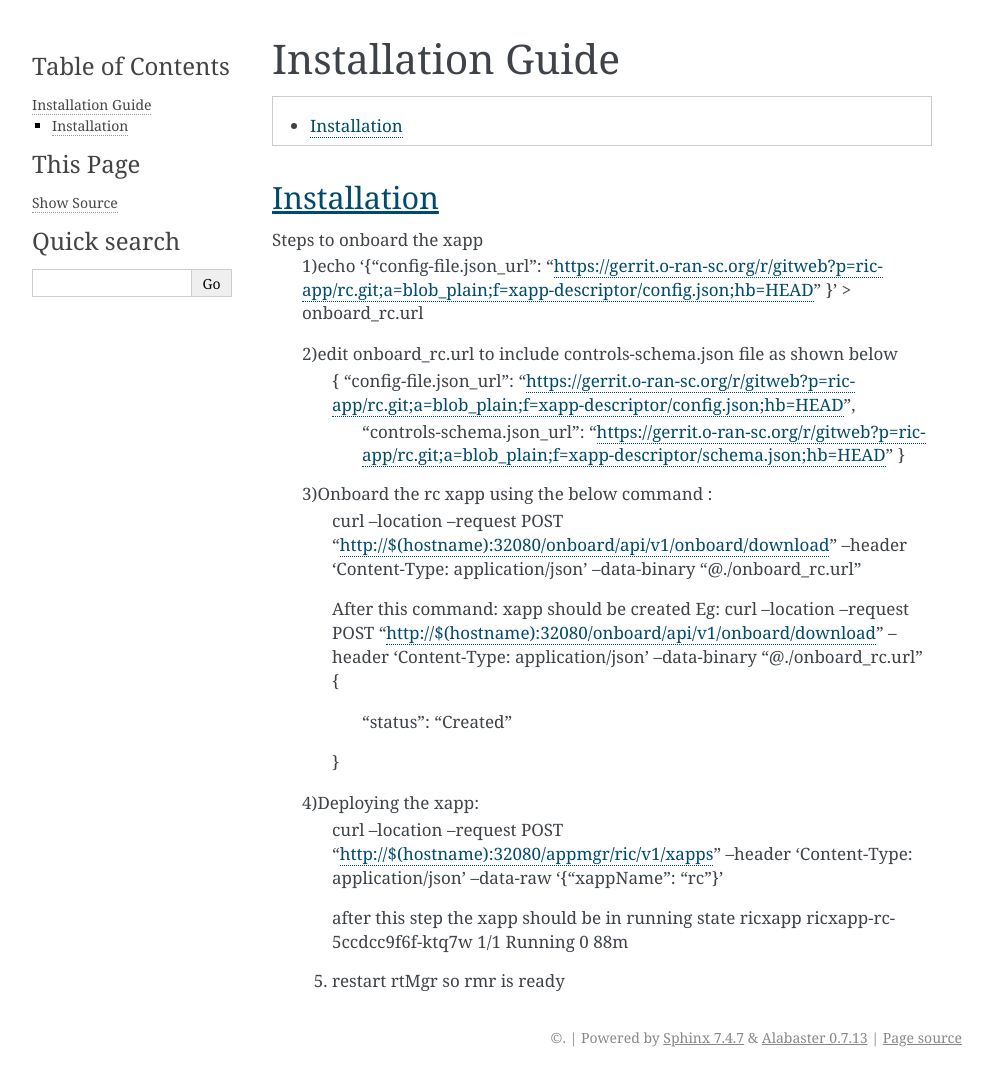
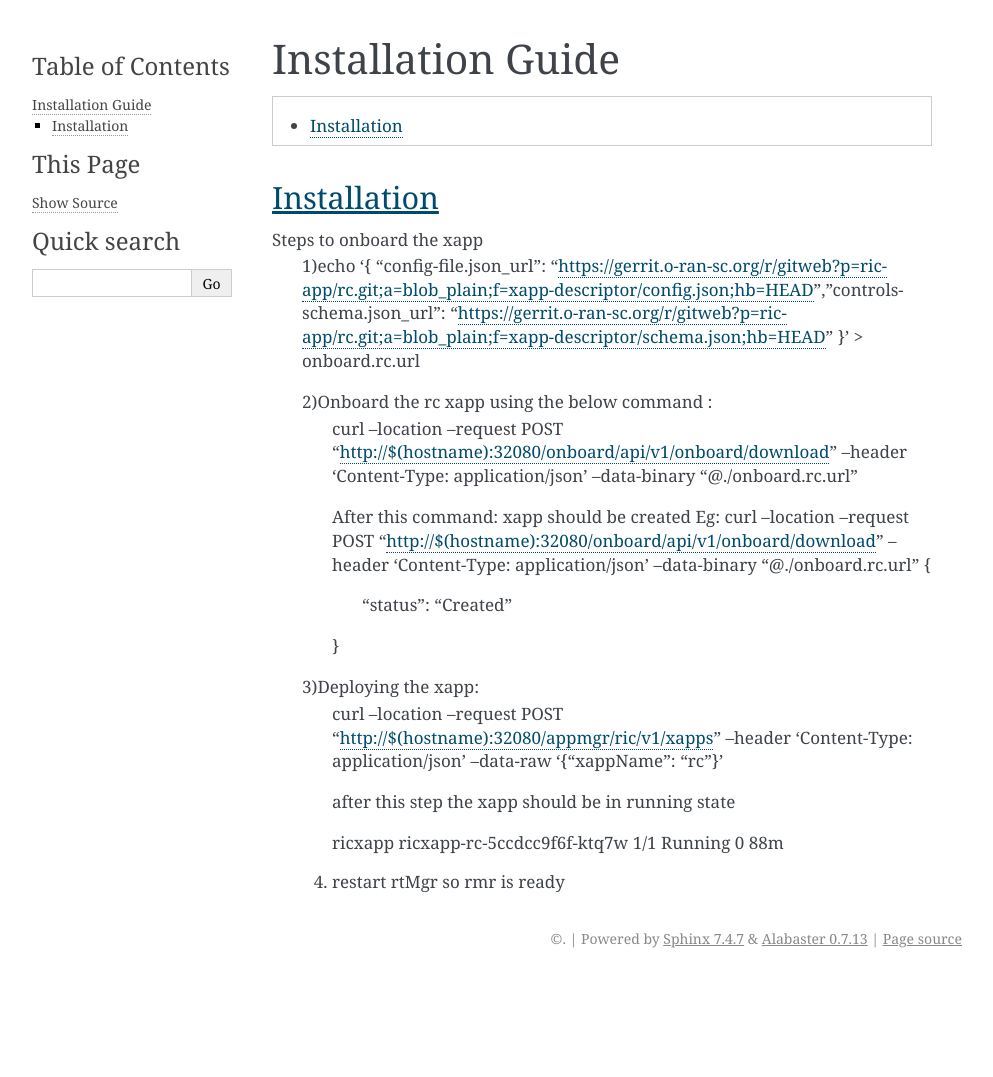
Before and after one commit to o-ran-sc/ric-app-rc, a Sphinx documentation site: the page built from docs/installation-guide.rst, in a window 1280 px wide. Shown: the whole page, without its empty margins (148-1141 px from the left). Built offline with Sphinx 7.4.7, drawn with Linux system fonts in a browser that asks for light colours; after the commit the page ends 978 px from its top, so only the background shows below that.

Commit message:
modified installation guide
Signed-off-by: rajalakshmisv <rajalakshmisv@gmail.com>
Change-Id: I839238290f3137ee0781a1fbd828e45e35a2bb12

```diff
--- a/docs/installation-guide.rst
+++ b/docs/installation-guide.rst
@@ -14,25 +14,22 @@ Installation
 ------------
 
 Steps to onboard the xapp
- 1)echo '{"config-file.json_url": "https://gerrit.o-ran-sc.org/r/gitweb?p=ric-app/rc.git;a=blob_plain;f=xapp-descriptor/config.json;hb=HEAD" }' > onboard_rc.url
+ 1)echo '{ "config-file.json_url": "https://gerrit.o-ran-sc.org/r/gitweb?p=ric-app/rc.git;a=blob_plain;f=xapp-descriptor/config.json;hb=HEAD","controls-schema.json_url": "https://gerrit.o-ran-sc.org/r/gitweb?p=ric-app/rc.git;a=blob_plain;f=xapp-descriptor/schema.json;hb=HEAD" }' > onboard.rc.url
 
- 2)edit onboard_rc.url to include controls-schema.json file as shown below
-        { "config-file.json_url": "https://gerrit.o-ran-sc.org/r/gitweb?p=ric-app/rc.git;a=blob_plain;f=xapp-descriptor/config.json;hb=HEAD",
-         "controls-schema.json_url": "https://gerrit.o-ran-sc.org/r/gitweb?p=ric-app/rc.git;a=blob_plain;f=xapp-descriptor/schema.json;hb=HEAD" }
-
- 3)Onboard the rc xapp using the below command :
-       curl --location --request POST "http://$(hostname):32080/onboard/api/v1/onboard/download"      --header 'Content-Type: application/json' --data-binary "@./onboard_rc.url"
+ 2)Onboard the rc xapp using the below command :
+       curl --location --request POST "http://$(hostname):32080/onboard/api/v1/onboard/download"      --header 'Content-Type: application/json' --data-binary "@./onboard.rc.url"
 
        After this command: xapp should be created
        Eg:
-       curl --location --request POST "http://$(hostname):32080/onboard/api/v1/onboard/download"      --header 'Content-Type: application/json' --data-binary "@./onboard_rc.url"
+       curl --location --request POST "http://$(hostname):32080/onboard/api/v1/onboard/download"      --header 'Content-Type: application/json' --data-binary "@./onboard.rc.url"
        {
            "status": "Created"
        }
- 4)Deploying the xapp:
+ 3)Deploying the xapp:
          curl --location --request POST "http://$(hostname):32080/appmgr/ric/v1/xapps" --header 'Content-Type: application/json' --data-raw '{"xappName": "rc"}'
 
          after this step the xapp should be in running state
+
          ricxapp       ricxapp-rc-5ccdcc9f6f-ktq7w                                  1/1     Running     0          88m
 
- 5) restart rtMgr so rmr is ready
+ 4) restart rtMgr so rmr is ready
```
